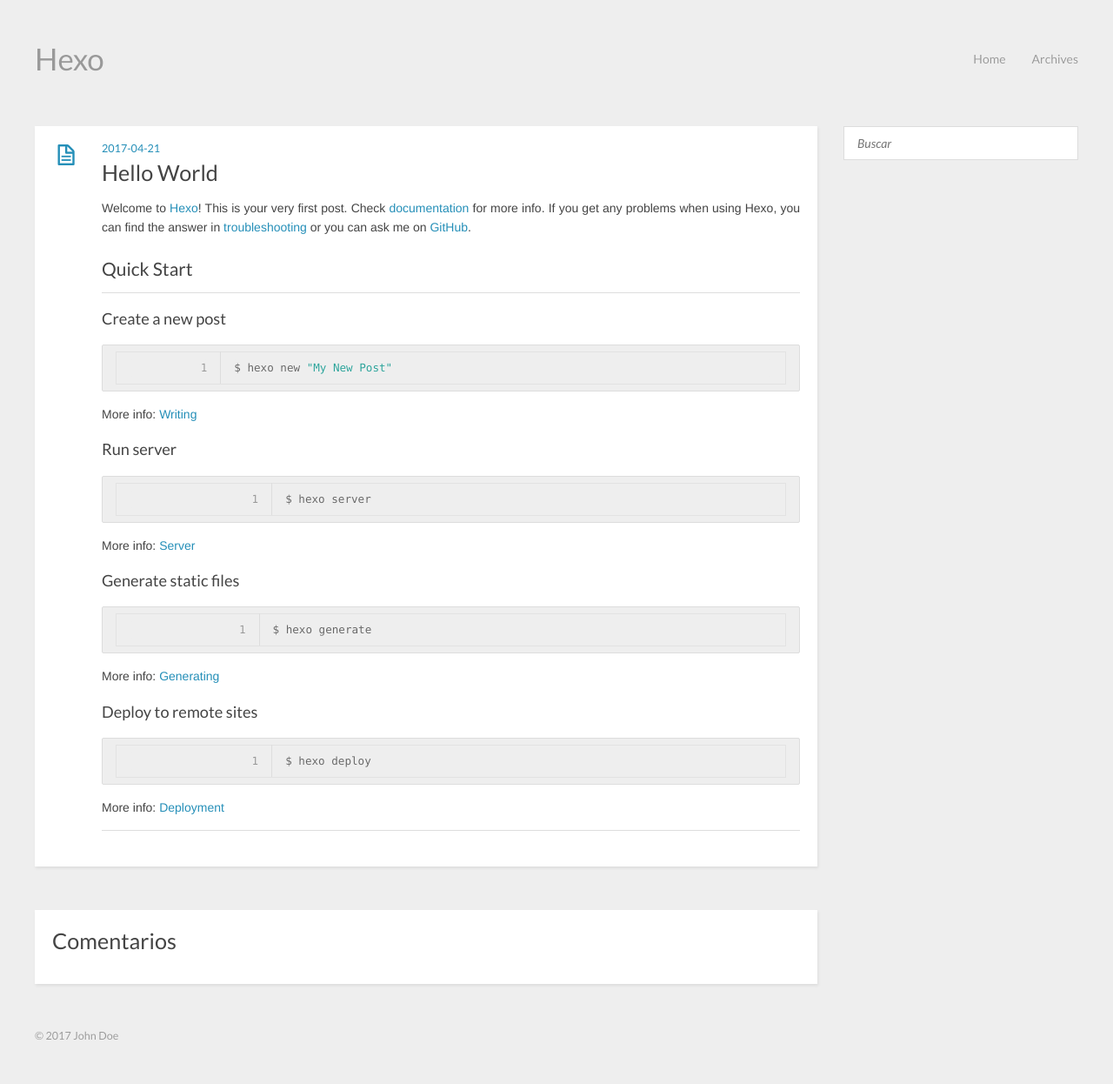
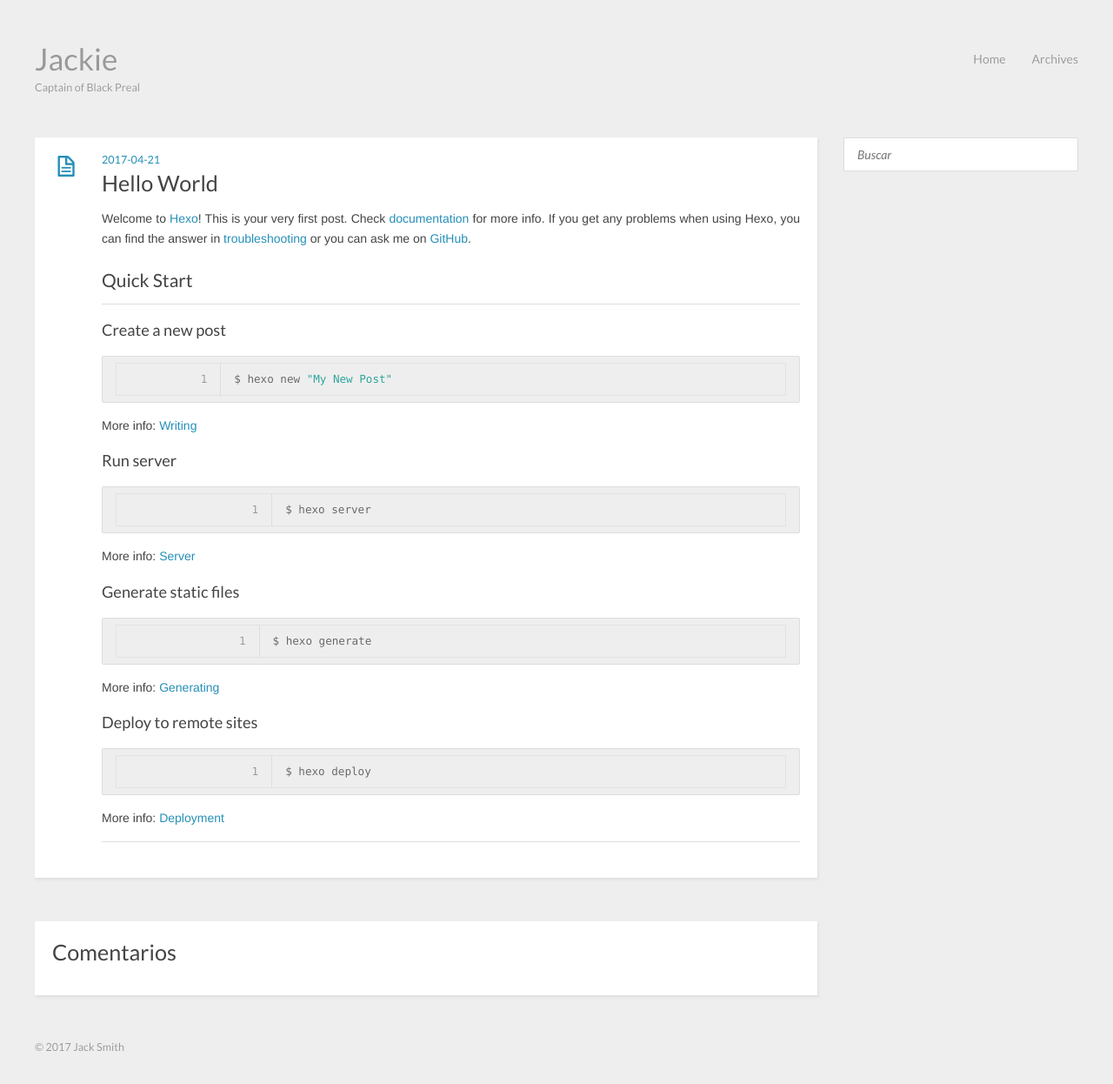
Before and after one commit to JackSmithThu/JackSmithThu.github.io, a plain HTML site: page 2017/04/21/hello-world/index.html in a window 1280 px wide. Shown: the whole page at 87% size. Drawn offline with nearby package versions, Linux system fonts and the light colour scheme.

Commit message:
Site updated: 2017-04-24 17:51:58

```diff
--- a/2017/04/21/hello-world/index.html
+++ b/2017/04/21/hello-world/index.html
@@ -3,8 +3,8 @@
 <head>
   <meta charset="utf-8">
 
-  <title>Hello World | Hexo</title>
-  <meta name="author" content="John Doe">
+  <title>Hello World | Jackie</title>
+  <meta name="author" content="Jack Smith">
 
   <meta name="description" content="Welcome to Hexo! This is your very first post. Check documentation for more info. If you get any problems when using Hexo, you can find the answer in ">
 
@@ -12,14 +12,14 @@
   <meta name="viewport" content="width=device-width, initial-scale=1, maximum-scale=1">
 
   <meta property="og:title" content="Hello World"/>
-  <meta property="og:site_name" content="Hexo"/>
+  <meta property="og:site_name" content="Jackie"/>
 
 
     <meta property="og:image" content="undefined"/>
 
 
   <link href="/favicon.png" rel="icon">
-  <link rel="alternate" href="/atom.xml" title="Hexo" type="application/atom+xml">
+  <link rel="alternate" href="/atom.xml" title="Jackie" type="application/atom+xml">
   <link rel="stylesheet" href="/css/style.css" media="screen" type="text/css">
   <!--[if lt IE 9]><script src="//html5shiv.googlecode.com/svn/trunk/html5.js"></script><![endif]-->
 
@@ -29,8 +29,8 @@
 
 <body>
   <header id="header" class="inner"><div class="alignleft">
-  <h1><a href="/">Hexo</a></h1>
-  <h2><a href="/"></a></h2>
+  <h1><a href="/">Jackie</a></h1>
+  <h2><a href="/">Captain of Black Preal</a></h2>
 </div>
 <nav id="main-nav" class="alignright">
   <ul>
@@ -139,7 +139,7 @@
   </div>
   <footer id="footer" class="inner"><div class="alignleft">
 
-  &copy; 2017 John Doe
+  &copy; 2017 Jack Smith
 
 </div>
 <div class="clearfix"></div></footer>
```
Also changed, not shown: archives/2017/04/index.html (+7 -7 lines), archives/2017/index.html (+7 -7 lines), archives/index.html (+7 -7 lines), index.html (+7 -7 lines).
